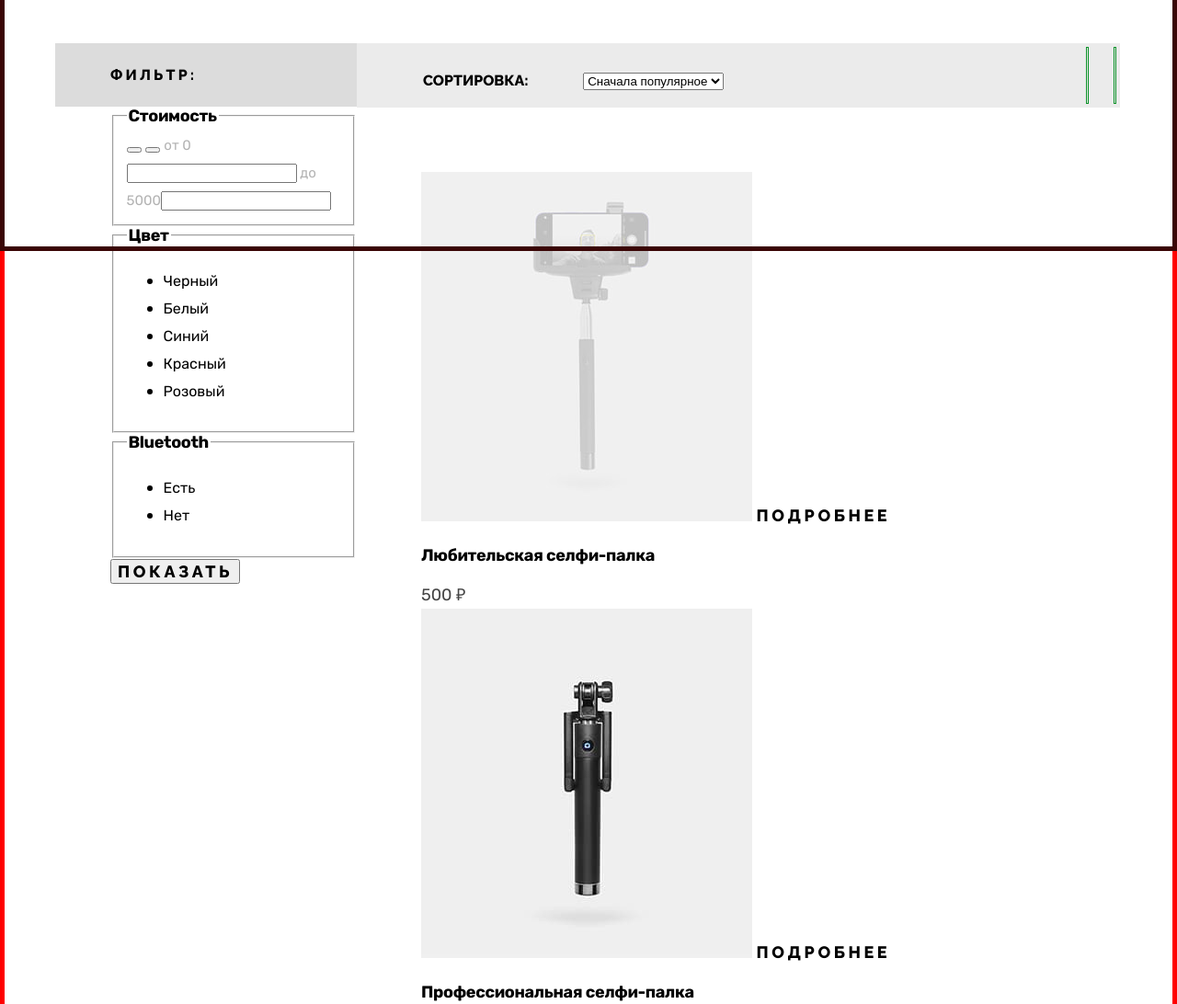
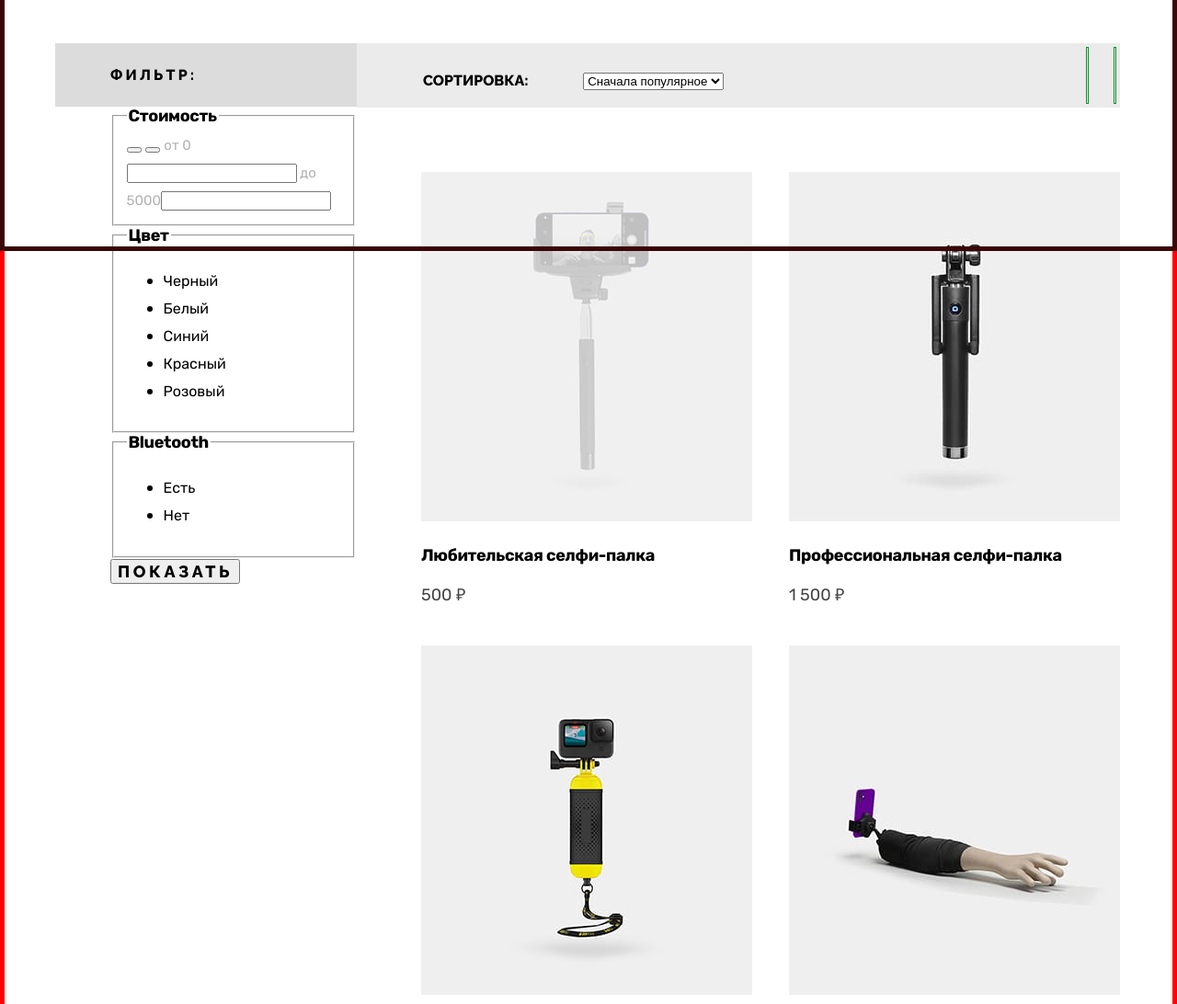
Before and after one commit to Alice2410/1845749-device-32, a plain HTML site: page catalog.html in a window 1280 px wide. Shown: the part 527-1619 px from the top of the page at 92% size. Drawn offline with Linux system fonts and the light colour scheme.

Commit message:
Микросетки на флексах для всех страниц
Расставляет карточки товаров в каталоге

```diff
--- a/catalog.html
+++ b/catalog.html
@@ -238,7 +238,7 @@
                             <a class="product-card-link" href="product.html">
                                 <img class="product-card-image" src="img/catalog-img/product-1.jpg" alt="Любительская селфи-палка" width="360" height="380">
                                 <!--Временно скрывает span из потока с помощью hidden-->
-                                <span class="button-moreinfo-card visualli-hidden">Подробнее</span>
+                                <span class="button-moreinfo-card visually-hidden">Подробнее</span>
                                 <h3 class="product-card-title">Любительская селфи-палка</h3>
                             </a>
                             <span class="product-card-price">500 ₽</span>
@@ -247,7 +247,7 @@
                             <a class="product-card-link" href="product.html">
                                 <img class="product-card-image" src="img/catalog-img/product-2.jpg" alt="Профессиональная селфи-палка" width="360" height="380">
                                 <!--Временно скрывает span из потока с помощью hidden-->
-                                <span class="button-moreinfo-card visualli-hidden" >Подробнее</span>
+                                <span class="button-moreinfo-card visually-hidden" >Подробнее</span>
                                 <h3 class="product-card-title">Профессиональная селфи-палка</h3>
                             </a>
                             <span class="product-card-price">1 500 ₽</span>
@@ -256,7 +256,7 @@
                             <a class="product-card-link" href="product.html">
                                 <img class="product-card-image" src="img/catalog-img/product-3.jpg" alt="Непотопляемая селфи-палка" width="360" height="380">
                                 <!--Временно скрывает span из потока с помощью hidden-->
-                                <span class="button-moreinfo-card visualli-hidden" >Подробнее</span>
+                                <span class="button-moreinfo-card visually-hidden" >Подробнее</span>
                                 <h3 class="product-card-title">Непотопляемая селфи-палка</h3>
                             </a>
                             <span class="product-card-price">2 500 ₽</span>
@@ -266,7 +266,7 @@
                                 <img class="product-card-image" src="img/catalog-img/product-4.jpg" alt="Селфи-палка «Следуй за мной»" width="360" height="380">
                                 <!--Временно скрывает span из потока с помощью hidden-->
                                 <span class="new-product" hidden>New</span>
-                                <span class="button-moreinfo-card visualli-hidden" >Подробнее</span>
+                                <span class="button-moreinfo-card visually-hidden" >Подробнее</span>
                                 <h3 class="product-card-title">Селфи-палка «Следуй за мной»</h3>
                             </a>
                             <span class="product-card-price">4 900 ₽</span>
--- a/styles/styles.css
+++ b/styles/styles.css
@@ -1198,6 +1198,7 @@ footer{
 .product-cards-container{
     display: flex;
     flex-wrap: wrap;
+    gap: 40px;
     width: 760px;
     padding-top: 70px;
     padding-left: 70px;
```
